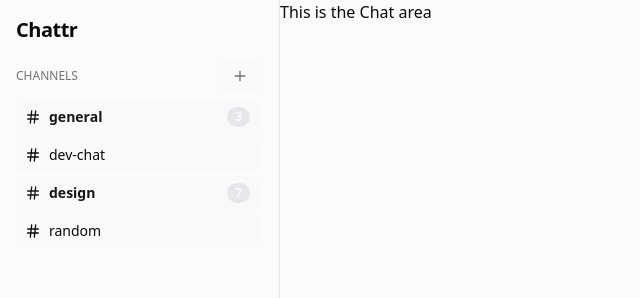
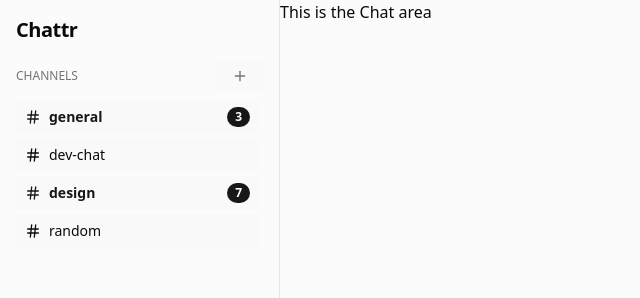
Before and after one commit to BuraYu/chattr, a React (Vite) app: page / in a window 1280 px wide. Shown: the top 298 px of the page, without its empty margins (0-640 px from the left). Built offline with nearby package versions, Linux system fonts and the light colour scheme; the HTML template or start-up script is replaced by a standard one.

Commit message:
refactor: add ChannelItems and ChannelList component for sidebar

```diff
--- a/src/components/sidebar/ChannelItem.tsx
+++ b/src/components/sidebar/ChannelItem.tsx
@@ -0,0 +1,38 @@
+import { Hash } from "lucide-react";
+import { cn } from "@/lib/utils";
+
+type Props = {
+  name: string;
+  unread?: boolean;
+  unreadCount?: number;
+  onClick?: () => void;
+};
+
+export default function ChannelItem({
+  name,
+  unread,
+  unreadCount,
+  onClick,
+}: Props) {
+  return (
+    <button
+      onClick={onClick}
+      className={cn(
+        "flex items-center justify-between px-2 py-1.5 rounded-md text-sm w-full text-left hover:bg-accent transition",
+        "focus-visible:outline-none",
+        unread && "font-semibold text-primary"
+      )}
+    >
+      <span className="flex items-center gap-2">
+        <Hash className="w-4 h-4 shrink-0" />
+        {name}
+      </span>
+
+      {unreadCount && (
+        <span className="ml-auto text-xs bg-primary text-primary-foreground rounded-full px-2 py-0.5 min-w-[20px] text-center">
+          {unreadCount}
+        </span>
+      )}
+    </button>
+  );
+}
--- a/src/components/sidebar/ChannelList.tsx
+++ b/src/components/sidebar/ChannelList.tsx
@@ -0,0 +1,21 @@
+import ChannelItem from "./ChannelItem";
+
+type Channel = {
+  name: string;
+  unread?: boolean;
+  unreadCount?: number;
+};
+
+type Props = {
+  channels: Channel[];
+};
+
+export default function ChannelList({ channels }: Props) {
+  return (
+    <div className="space-y-1">
+      {channels.map((channel) => (
+        <ChannelItem key={channel.name} {...channel} />
+      ))}
+    </div>
+  );
+}
--- a/src/components/sidebar/SidebarNav.tsx
+++ b/src/components/sidebar/SidebarNav.tsx
@@ -1,16 +1,8 @@
-"use client";
+import ChannelList from "./ChannelList";
+import { ScrollArea } from "@/components/ui/scroll-area";
+import { Plus } from "lucide-react";
 
-import { ScrollArea } from "@/components/ui/scroll-area";
-import { Plus, Hash } from "lucide-react";
-import { cn } from "@/lib/utils";
-
-type Channel = {
-  name: string;
-  unread?: boolean;
-  unreadCount?: number;
-};
-
-const mockChannels: Channel[] = [
+const mockChannels = [
   { name: "general", unread: true, unreadCount: 3 },
   { name: "dev-chat" },
   { name: "design", unread: true, unreadCount: 7 },
@@ -28,33 +20,11 @@ export default function SidebarNav() {
           <Plus className="h-4 w-4" />
         </button>
       </div>
-      {/* TODO remove outline button. Shadcn? */}
+
       <ScrollArea className="flex-1 pr-1">
-        <div className="space-y-1">
-          {mockChannels.map((channel) => (
-            <button
-              key={channel.name}
-              className={cn(
-                "flex items-center justify-between px-2 py-1.5 rounded-md text-sm w-full text-left hover:bg-accent transition",
-                "focus-visible:outline-none",
-                channel.unread && "font-semibold text-primary"
-              )}
-            >
-              <span className="flex items-center gap-2">
-                <Hash className="w-4 h-4 shrink-0" />
-                {channel.name}
-              </span>
+        <ChannelList channels={mockChannels} />
+      </ScrollArea>
 
-              {channel.unreadCount && (
-                <span className="ml-auto text-xs bg-gray-200 text-primary-foreground text-black rounded-full px-2 py-0.5 min-w-[20px] text-center">
-                  {channel.unreadCount}
-                </span>
-              )}
-            </button>
-          ))}
-        </div>
-      </ScrollArea>
-      {/*TODO add user infor here logout button */}
       <div className="mt-4 text-xs text-muted-foreground">User info</div>
     </aside>
   );
```
